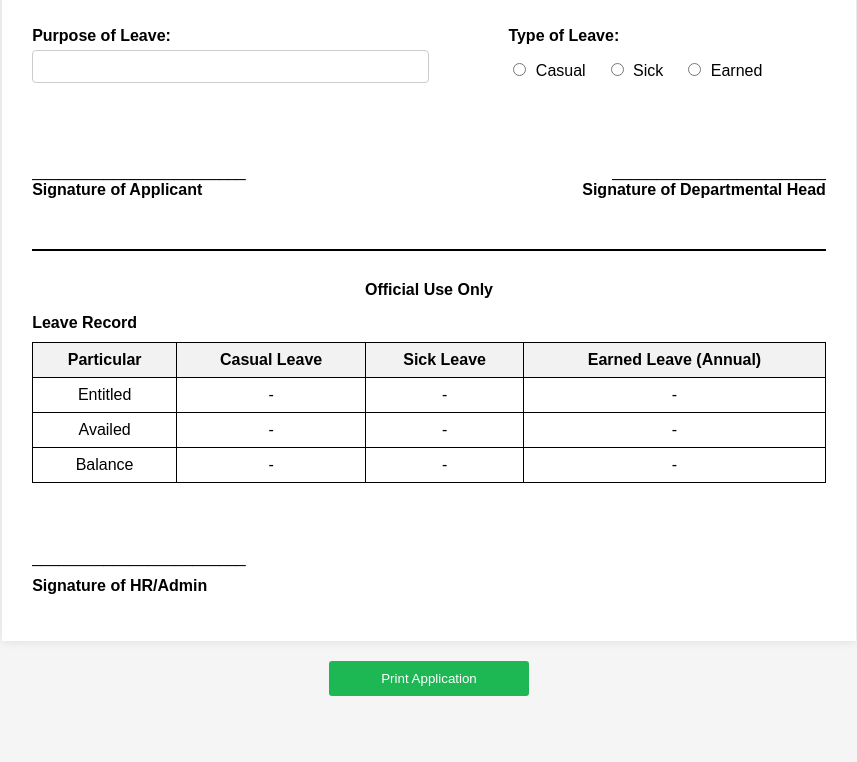
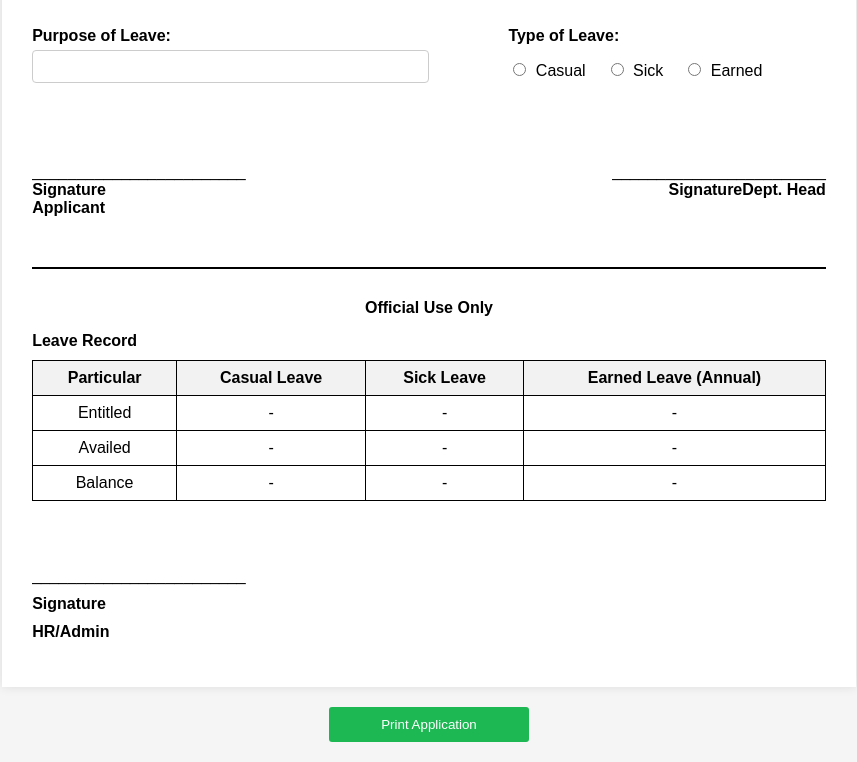
Before and after one commit to abdullah-al-faahim/mcr-leave-application, a plain HTML site: page index.html in a window 1280 px wide. Shown: the part 459-1221 px from the top of the page, without its empty margins (211-1068 px from the left). Before the commit the page ends 1175 px from the top, so only its background shows below. Drawn offline with nearby package versions, Linux system fonts and the light colour scheme.

Commit message:
Update index.html

```diff
--- a/index.html
+++ b/index.html
@@ -3,7 +3,7 @@
 <head>
 	<meta charset="UTF-8">
 	<meta name="viewport" content="width=device-width, initial-scale=1.0">
-	<title>Leave – Office : Channel i MCR</title>
+	<title>Leave Application - Channel i MCR</title>
 	<link rel="stylesheet" href="https://code.jquery.com/ui/1.12.1/themes/base/jquery-ui.css">
 	<style>
 		/* Basic styling for labels and inputs */
@@ -346,10 +346,10 @@
 
 		<div class="signature-row">
 			<div class="signature applicant">
-				<p>________________________<br><label>Signature of Applicant</label></p>
+				<p>________________________<br><label>Signature</label><br><label>Applicant</label></p>
 			</div>
 			<div class="signature head">
-				<p>________________________<br><label>Signature of Departmental Head</label></p>
+				<p>________________________<br><label>Signature</label><label>Dept. Head</label></p>
 			</div>
 		</div>
 
@@ -384,7 +384,7 @@
 			</table>
 
 			<div style="padding-top: 30px;">
-				<p>________________________<br><label>Signature of HR/Admin</label></p>
+				<p>________________________<br><label>Signature</label<br><label>HR/Admin</label></p>
 			</div>
 		</div>
 	</div>
```
